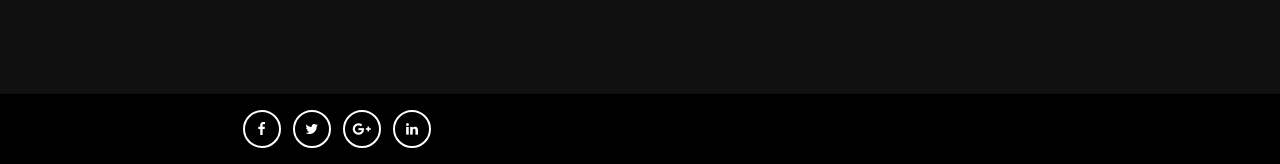
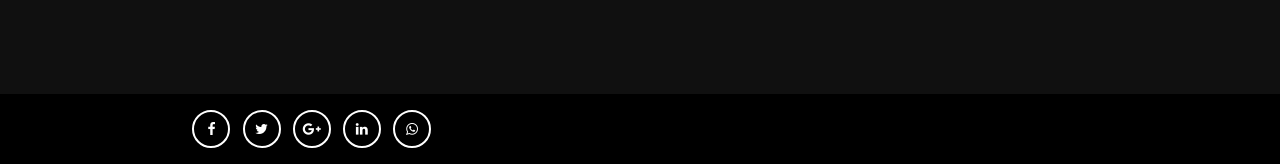
Before and after one commit to BagusSatria123/Toko-Konveksi-Jaket, a CodeIgniter app: page /konveksi/index.php/home/index in a window 1280 px wide. Shown: the part 2386-2550 px from the top of the page. Run offline with CodeIgniter, Linux system fonts and the light colour scheme; some libraries are stand-ins or nearby versions.

Commit message:
whatsaap link done

```diff
--- a/application/views/templates/footer.php
+++ b/application/views/templates/footer.php
@@ -41,6 +41,8 @@
                     <li class="mx-1"><a href="#"><span class="fa fa-twitter"></span></a></li>
                     <li class="mx-1"><a href="#"><span class="fa fa-google-plus"></span></a></li>
                     <li class="mx-1"><a href="#"><span class="fa fa-linkedin"></span></a></li>
+                    <li class="mx-1"><a href="https://api.whatsapp.com/send?phone=6281939123456"><span class="fa fa-whatsapp"></span></a></li>
+
                 </ul>
             </div>
         </div>
```
